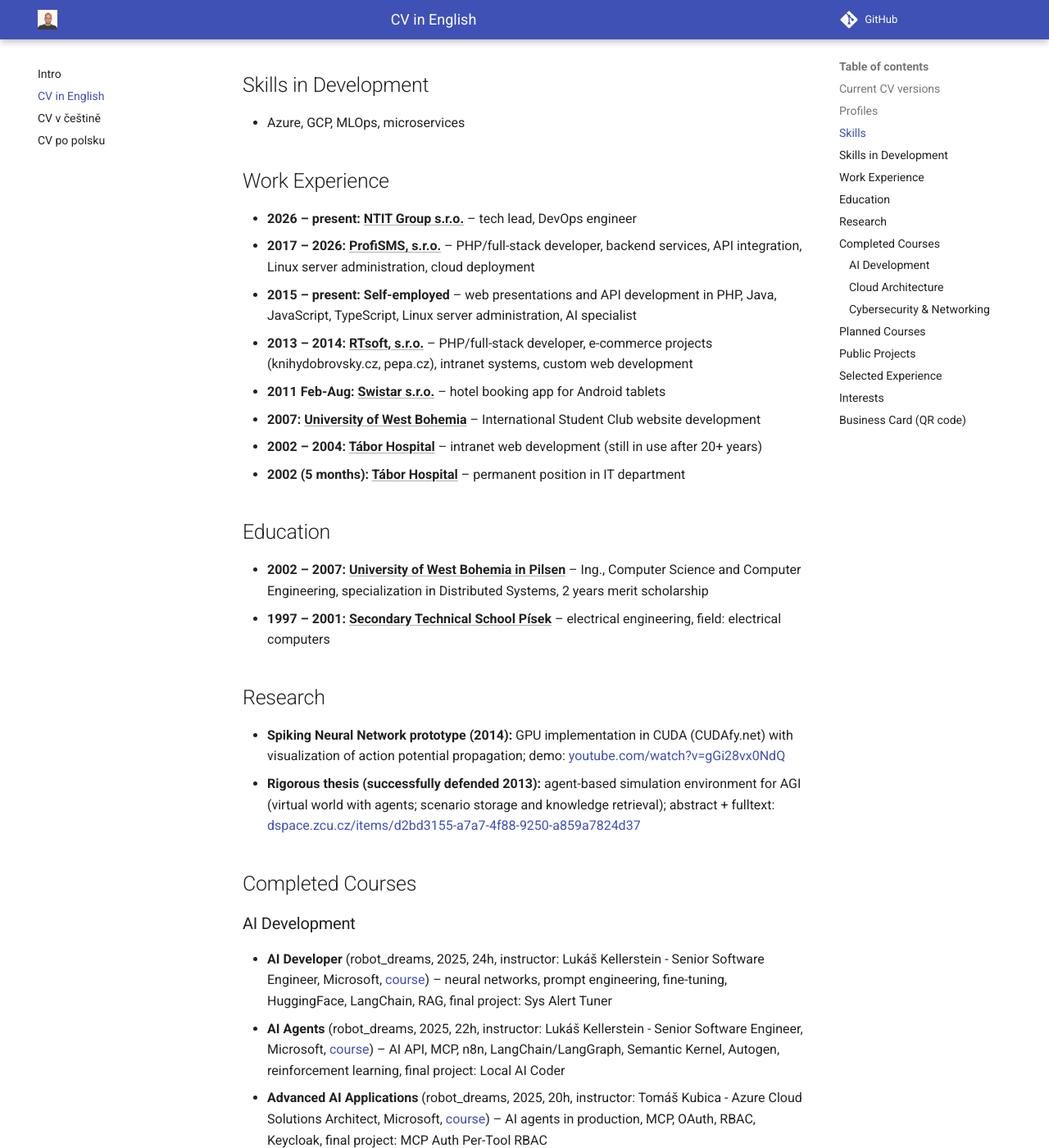
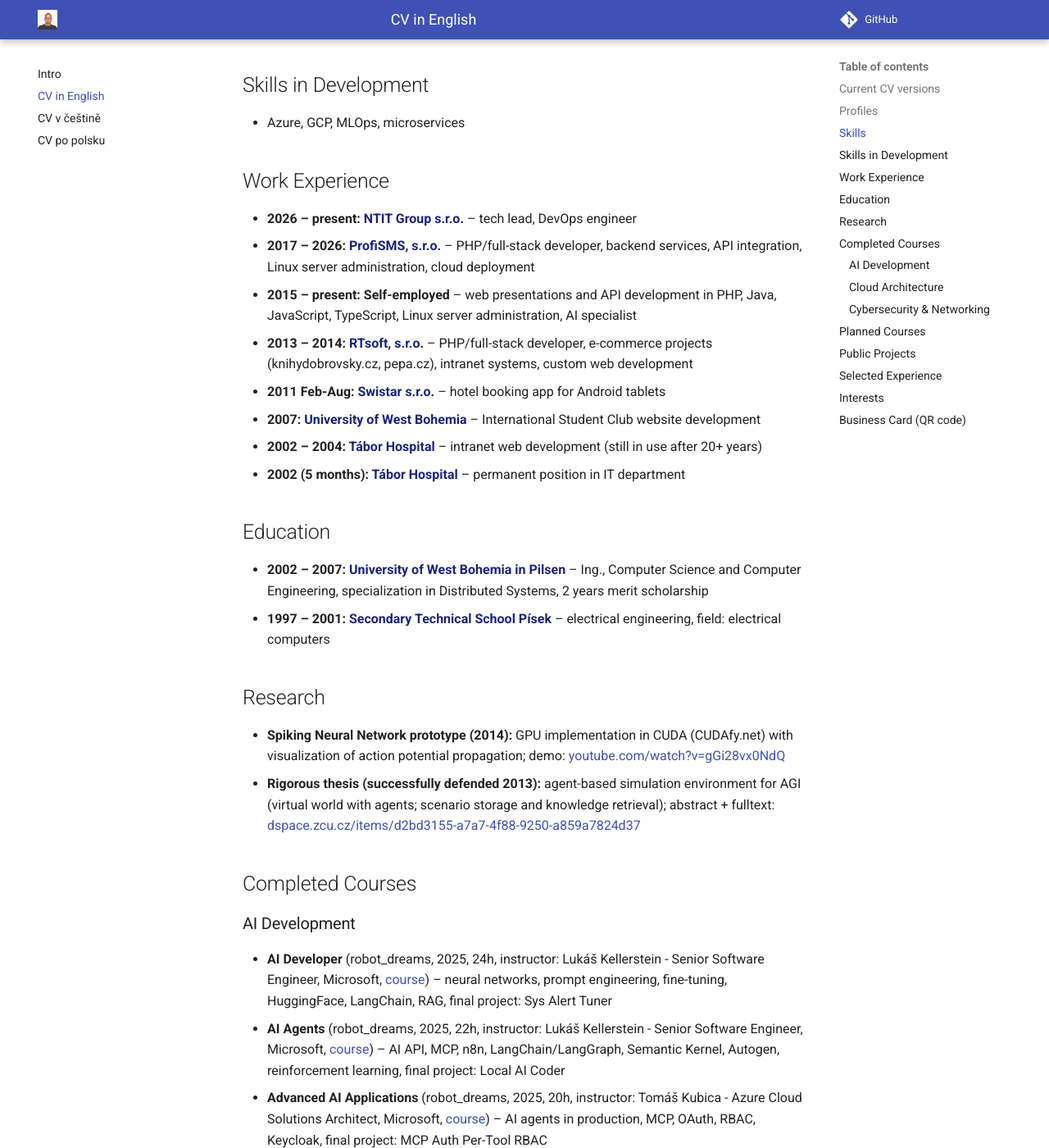
Before and after one commit to kratocz/kratocz, an MkDocs documentation site: the page built from docs/en/cv.md, in a window 1280 px wide and 1400 px high, scrolled down 939 px. Shown: the whole window at 82% size. Built offline with MkDocs 1.6.1 and Material for MkDocs 9.7.7, drawn with Linux system fonts in a browser that asks for light colours.

Commit message:
style(cv): tint entity links dark blue instead of underline
- Employer/school links now use a near-black indigo (#1a237e) with no
  underline; accent color and underline appear on hover
- Print output still forces plain text (higher-specificity selector
  added to the print block so the tint does not leak into print)

Co-Authored-By: Claude Opus 5 (1M context) <noreply@anthropic.com>
Claude-Session: https://claude.ai/code/session_01F5yVTcHVg7aQDLZvvL8Uwo

```diff
--- a/docs/assets/common.css
+++ b/docs/assets/common.css
@@ -49,18 +49,16 @@ h1, h2, h3, h4, h5 {
     page-break-after: avoid;
 }
 
-/* Employer/university links in bold list headings: keep the text color,
-   signal the link only with a subtle underline; accent color on hover. */
+/* Employer/university links in bold list headings: signal the link only
+   with a subtle dark-blue tint (near-black indigo); accent on hover. */
 .md-typeset li strong a {
-    color: inherit;
-    text-decoration: underline;
-    text-decoration-color: var(--md-default-fg-color--lighter);
-    text-underline-offset: 0.15em;
+    color: #1a237e;
+    text-decoration: none;
 }
 
 .md-typeset li strong a:hover {
     color: var(--md-accent-fg-color);
-    text-decoration-color: currentColor;
+    text-decoration: underline;
 }
 
 table {
@@ -95,7 +93,8 @@ table {
     }
 
     /* Links print as plain text: no color, no underline. */
-    .md-typeset a {
+    .md-typeset a,
+    .md-typeset li strong a {
         color: inherit;
         text-decoration: none;
     }
```
Also changed, not shown: AGENTS.md (+1 -1 lines).
